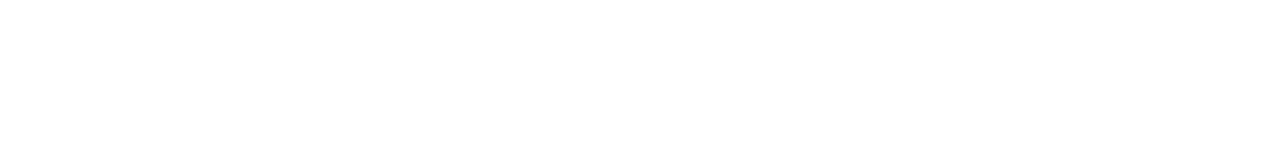
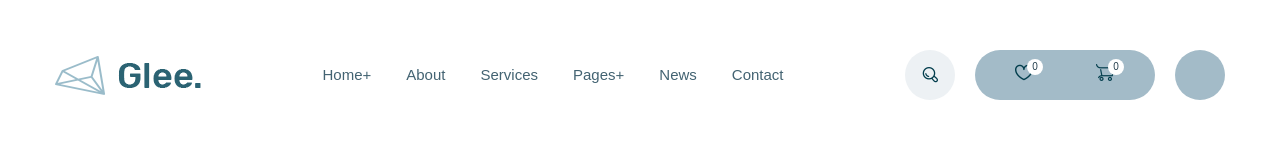
Before and after one commit to cpolikk/clee, a website: page app/index.html in a window 1280 px wide. Drawn offline with nearby package versions, Linux system fonts and the light colour scheme; files that its build step writes are made by us from their sources.

Commit message:
add header, add fonts

```diff
--- a/app/index.html
+++ b/app/index.html
@@ -4,11 +4,66 @@
     <meta charset="UTF-8" />
     <meta http-equiv="X-UA-Compatible" content="IE=edge" />
     <meta name="viewport" content="width=device-width, initial-scale=1.0" />
-    <title>Document</title>
+    <title>clee</title>
     <link rel="stylesheet" href="css/style.min.css" />
   </head>
   <body>
+    <header class="header">
+      <div class="container">
+        <div class="header__inner">
+          <a class="logo" href="#">
+            <img class="logo__img" src="images/logo.png" alt="logo" />
+          </a>
 
+          <nav class="menu">
+            <ul class="menu__list">
+              <li class="menu__list-item">
+                <a class="menu__list-link" href="#">Home+</a>
+              </li>
+              <li class="menu__list-item">
+                <a class="menu__list-link" href="#">About</a>
+              </li>
+              <li class="menu__list-item">
+                <a class="menu__list-link" href="#">Services</a>
+              </li>
+              <li class="menu__list-item">
+                <a class="menu__list-link" href="#">Pages+</a>
+              </li>
+              <li class="menu__list-item">
+                <a class="menu__list-link" href="#">News</a>
+              </li>
+              <li class="menu__list-item">
+                <a class="menu__list-link" href="#">Contact</a>
+              </li>
+            </ul>
+          </nav>
+
+          <div class="user-nav">
+            <a class="user-nav__link-search" href="#"> </a>
+            <div class="user-nav__items">
+              <a href="#" class="user-nav__link">
+                <img
+                  class="user-nav__link-img"
+                  src="images/icon/heart.png"
+                  alt="like icon"
+                />
+                <span class="user-nav__num">0</span>
+              </a>
+              <span> </span>
+              <a href="" class="user-nav__link">
+                <img
+                  class="user-nav__link-img"
+                  src="images/icon/shop.png"
+                  alt="cart icon"
+                />
+                <span class="user-nav__num">0</span>
+              </a>
+            </div>
+            <button class="user-nav__button" type="submit"></button>
+          </div>
+        </div>
+      </div>
+    </header>
     <script src="js/main.min.js"></script>
   </body>
 </html>
--- a/app/scss/_global.scss
+++ b/app/scss/_global.scss
@@ -1,3 +1,12 @@
-body {}
+body {
+    @extend %rubik-500;
+    font-size: 16px;
+    line-height: 30px;
 
-.container {}
+}
+
+.container {
+    max-width: 1200px;
+    margin: 0 auto;
+    padding: 0 15px;
+}
--- a/app/scss/_vars.scss
+++ b/app/scss/_vars.scss
@@ -0,0 +1,35 @@
+$default-color:#243f4d;
+$menu-blue-white:#edf1f4;
+$menu-gray:#a3bbc8;
+$pink:#fcd7b6;
+
+%img {
+    background-position: center center;
+    background-size: cover;
+    background-repeat: no-repeat;
+}
+
+%rubik-400 {
+    font-family: 'Rubik-Regular', sans-serif;
+    font-weight: 400;
+}
+
+%rubik-500 {
+    font-family: 'Rubik-Medium', sans-serif;
+    font-weight: 500;
+}
+
+%dmsans-400 {
+    font-family: 'DMSans-Regular', sans-serif;
+    font-weight: 400;
+}
+
+%dmsans-500 {
+    font-family: 'DMSans-Medium', sans-serif;
+    font-weight: 500;
+}
+
+%dmsans-700 {
+    font-family: 'DMSans-Bold', sans-serif;
+    font-weight: 700;
+}
--- a/app/scss/style.scss
+++ b/app/scss/style.scss
@@ -3,5 +3,89 @@
 @import 'reset';
 @import 'global';
 
+.header {
+    padding: 50px 0;
+
+    &__inner {
+        display: flex;
+        justify-content: space-between;
+        align-items: center;
+    }
+}
+
+.menu {
+    &__list {
+        display: flex;
+    }
+
+    &__list-item+.menu__list-item {
+        padding-left: 35px;
+    }
+
+    &__list-link {
+        font-size: 15px;
+        line-height: 12px;
+        color: #436372;
+        @extend %rubik-500;
+    }
+}
+
+.user-nav {
+    display: flex;
+
+    &__link-search {
+        height: 50px;
+        width: 50px;
+        border-radius: 50%;
+        background-color: $menu-blue-white;
+        background-image: url(../images/icon/search.png);
+        @extend %img;
+        background-size: auto;
+    }
+
+    &__items {
+        background-color: $menu-gray;
+        padding: 14px 40px;
+        border-radius: 32px;
+        margin: 0 20px;
+        display: flex;
+        justify-content: space-between;
+        width: 180px;
+    }
+
+    &__link {
+        position: relative;
+    }
+
+    &__num {
+        background-color: #fff;
+        border-radius: 50%;
+        width: 16px;
+        height: 16px;
+        line-height: 16px;
+        font-size: 10px;
+        position: absolute;
+        text-align: center;
+        top: -5px;
+        left: 12px;
+        color: $default-color;
+        @extend %dmsans-400;
+    }
+
+    &__button {
+        border: none;
+        background-color: $menu-gray;
+        border-radius: 50%;
+        width: 50px;
+        height: 50px;
+
+    }
+}
+
+
+
+
+
+
 
 @import 'media';
```
Also changed, not shown: app/images/icon/heart.png (added), app/images/icon/heart.svg (added), app/images/icon/search.png (added), app/images/icon/shop.png (added), app/images/logo.png (added).
